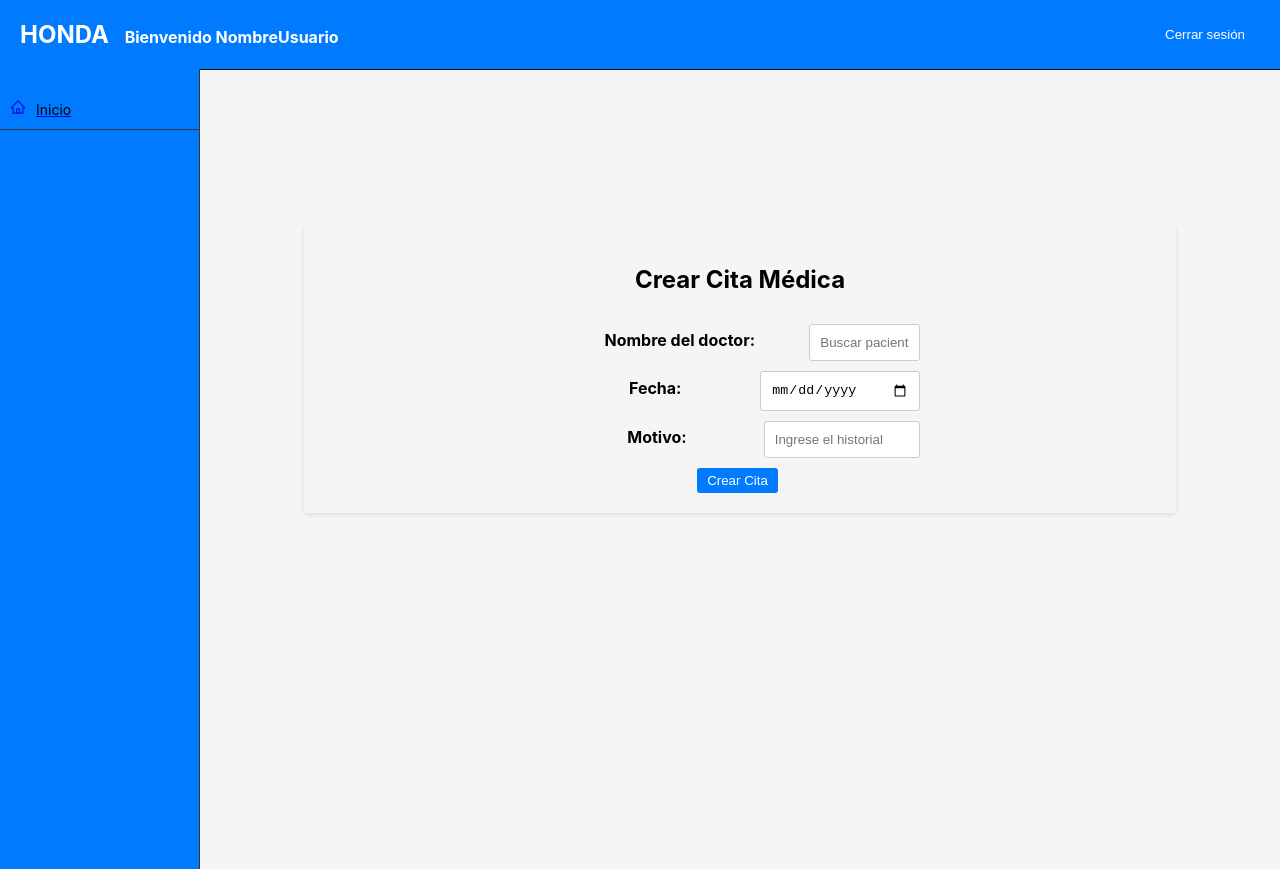
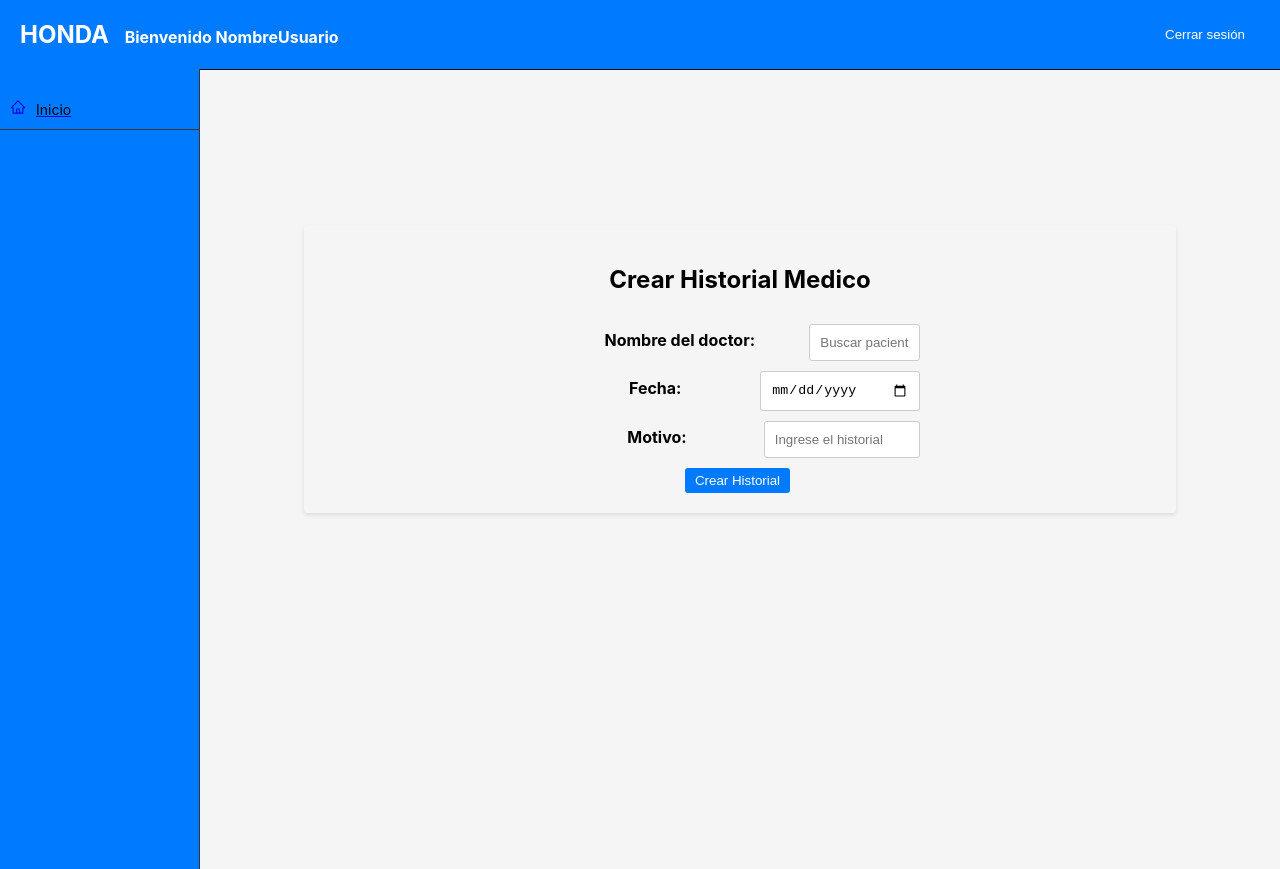
Before and after one commit to CarlosB45/isoft, a React (Create React App) app in the folder front/: page /Homedoctor/Crearhistorial in a window 1280 px wide. Built offline with nearby package versions, Linux system fonts and the light colour scheme.

Commit message:
cambio v2

```diff
--- a/front/src/Pages/doctor/crearhistorial.jsx
+++ b/front/src/Pages/doctor/crearhistorial.jsx
@@ -56,7 +56,7 @@ const Crearhistorial = () => {
       </aside>
       <main className="content2">
       <div className="form-container">
-        <h2>Crear Cita Médica</h2>
+        <h2>Crear Historial Medico</h2>
         <form onSubmit={handleSubmit}>
           <div className="input-container">
             <label htmlFor="doctorField">Nombre del doctor:</label>
@@ -87,7 +87,7 @@ const Crearhistorial = () => {
               placeholder="Ingrese el historial"
             />
           </div>
-          <button type="submit">Crear Cita</button>
+          <button type="submit">Crear Historial</button>
         </form>
       </div>
     </main>
```
